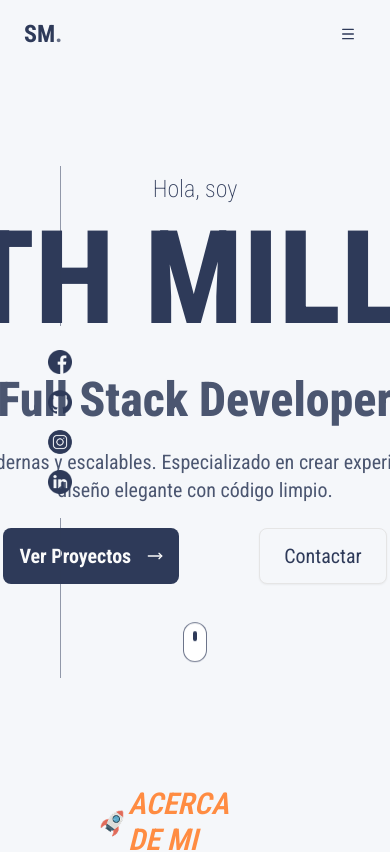
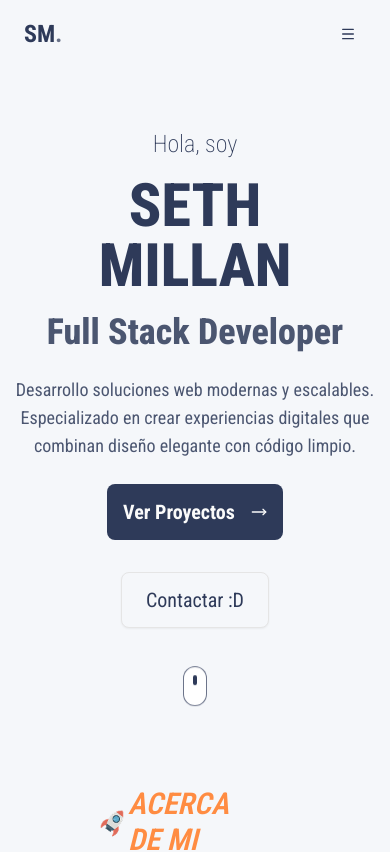
Before and after one commit to SethMillan/esedav, a Next.js app: page / in a window 390 px wide. Shown: the top 852 px of the page. Built offline with nearby package versions, Linux system fonts and the light colour scheme.

Commit message:
feat: :lipstick: hero diseño para mobile y pantallas medias

```diff
--- a/app/components/Hero.tsx
+++ b/app/components/Hero.tsx
@@ -8,27 +8,27 @@ function Hero() {
   return (
     <>
       <main className="flex h-full items-center flex-col justify-center   ">
-        <div className="absolute left-12 top-1/2 -translate-y-1/2">
+        <div className="absolute left-12 top-1/2 -translate-y-1/2 hidden lg:flex">
           <NavSocial />
         </div>
 
         <div className="flex flex-col items-center justify-center w-4xl h-full ">
-          <p className="font-extralight text-2xl -mb-6">Hola, soy</p>
-          <h1 className="text-[130px] font-extrabold ">SETH MILLAN</h1>
-          <h2 className="text-5xl font-extrabold opacity-85">
+          <p className="font-extralight text-2xl md:mb-6 mb-4">Hola, soy</p>
+          <h1 className="text-6xl sm:text-7xl lg:text-9xl md:text-8xl font-extrabold max-w-2xs text-center md:max-w-full">SETH MILLAN</h1>
+          <h2 className="lg:text-5xl font-extrabold opacity-85 text-4xl pt-4 lg:pt-0 text-center">
             Full Stack Developer
           </h2>
-          <p className="text-xl font-normal opacity-85 text-center mt-6 ">
+          <p className="sm:text-xl font-normal opacity-85 text-center mt-6 max-w-sm md:max-w-lg lg:max-w-2xl text-lg">
             Desarrollo soluciones web modernas y escalables. Especializado en
             crear experiencias digitales que combinan diseño elegante con código
             limpio.
           </p>
-          <div className="pt-6 flex gap-20">
+          <div className="pt-6 flex sm:gap-20 flex-col sm:flex-row items-center justify-center gap-8">
             <Button size={"lg"} className="text-xl ">
               Ver Proyectos <MoveRight className="ml-2 h-4 w-4" />
             </Button>
             <Button className="text-xl" size={"lg"} variant={"outline"}>
-              Contactar
+              Contactar :D
             </Button>
           </div>
           <div className="animate-bounce mt-12">
```
